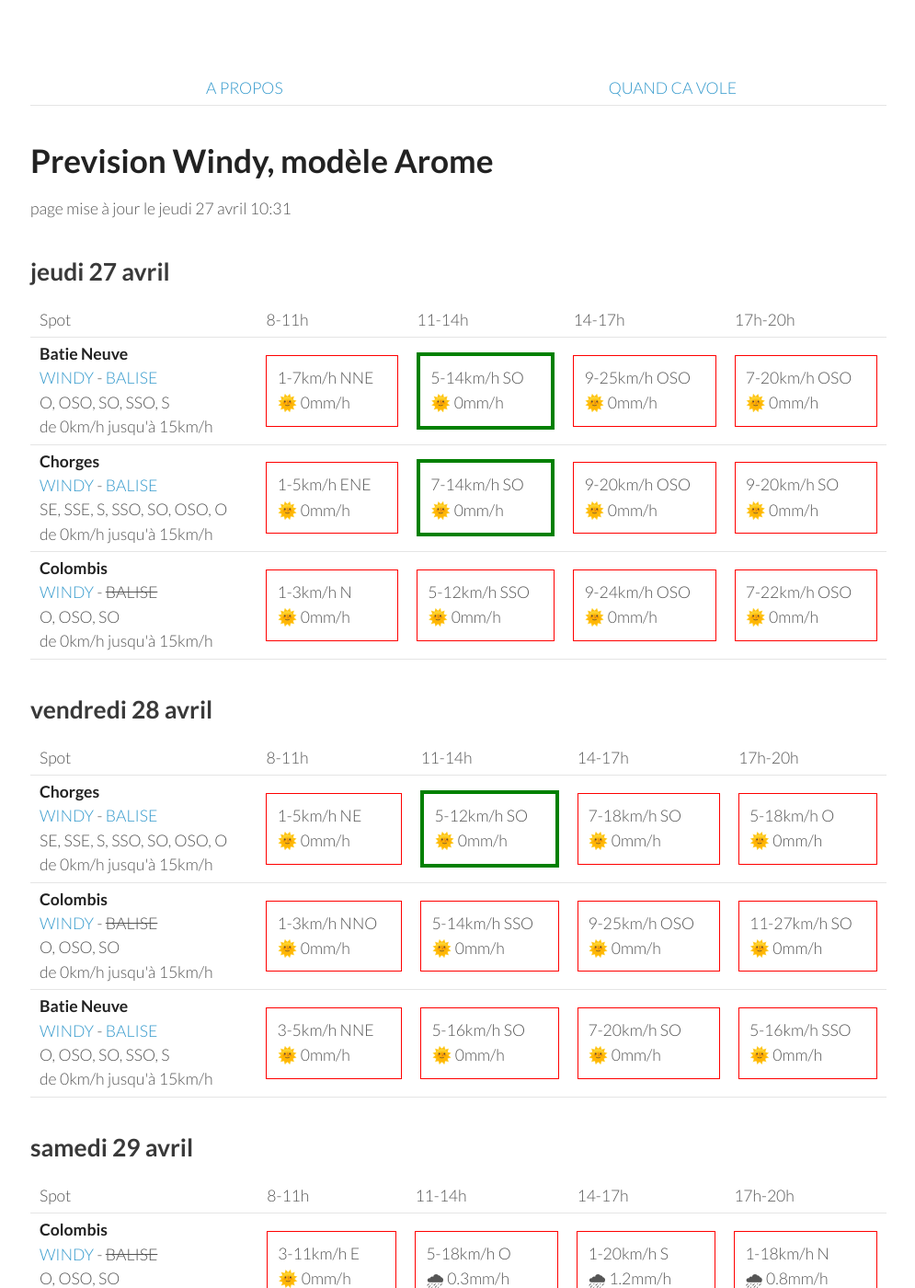
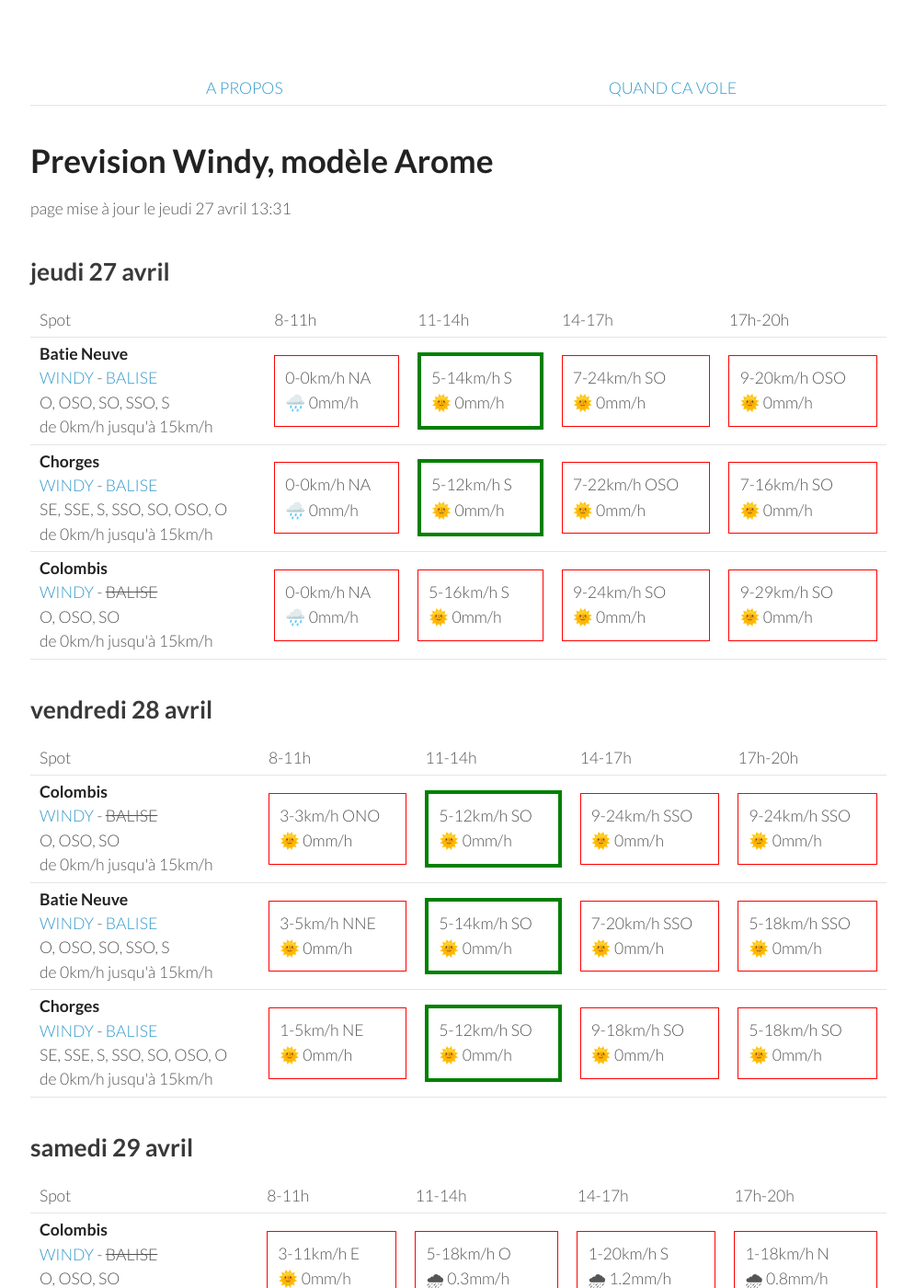
Before and after one commit to parapente-dans-le-nord/parapente-dans-le-nord.github.io, a Jekyll site: the page built from serre_poncon.markdown, in a window 1280 px wide and 1400 px high. Shown: the whole window at 92% size, without its empty margins (25-1020 px from the left). Built offline with Jekyll 4.4.1, drawn with Linux system fonts in a browser that asks for light colours.

Commit message:
update index.markdown

```diff
--- a/serre_poncon.markdown
+++ b/serre_poncon.markdown
@@ -7,7 +7,7 @@ title:  "Tous les spots"
 {: .links}
 
 # Prevision Windy, modèle Arome
-page mise à jour le jeudi 27 avril 10:31
+page mise à jour le jeudi 27 avril 13:31
 
 ## jeudi 27 avril
 
@@ -24,31 +24,28 @@ page mise à jour le jeudi 27 avril 10:31
 <tr>
         <td><strong>Batie Neuve</strong><br><a href="https://windy.com/44.584/6.236?44.559,6.262,10,m:eTtagly">WINDY</a> - <span class=""><a href="https://www.openwindmap.org/PP554">BALISE</a> </span><br> <span class="vent-favorable">O, OSO, SO, SSO, S</span><br><span class="force-vent">de 0km/h jusqu'à 15km/h</span> </td>
 
-            <td><div class="not-flyable"><p>1-7km/h NNE</p><p>🌞 0mm/h</p></div></td>
-            <td><div class="flyable"><p>5-14km/h SO</p><p>🌞 0mm/h</p></div></td>
-            <td><div class="not-flyable"><p>9-25km/h OSO</p><p>🌞 0mm/h</p></div></td>
-            <td><div class="not-flyable"><p>7-20km/h OSO</p><p>🌞 0mm/h</p></div></td>
-
+            <td><div class="not-flyable"><p>0-0km/h NA</p><p>🌧️ 0mm/h</p></div></td>
+            <td><div class="flyable"><p>5-14km/h S</p><p>🌞 0mm/h</p></div></td>
+            <td><div class="not-flyable"><p>7-24km/h SO</p><p>🌞 0mm/h</p></div></td>
+            <td><div class="not-flyable"><p>9-20km/h OSO</p><p>🌞 0mm/h</p></div></td>
 
     </tr>
 <tr>
         <td><strong>Chorges</strong><br><a href="https://windy.com/44.578/6.280?44.559,6.262,10">WINDY</a> - <span class=""><a href="https://www.openwindmap.org/PP554">BALISE</a> </span><br> <span class="vent-favorable">SE, SSE, S, SSO, SO, OSO, O</span><br><span class="force-vent">de 0km/h jusqu'à 15km/h</span> </td>
 
-            <td><div class="not-flyable"><p>1-5km/h ENE</p><p>🌞 0mm/h</p></div></td>
-            <td><div class="flyable"><p>7-14km/h SO</p><p>🌞 0mm/h</p></div></td>
-            <td><div class="not-flyable"><p>9-20km/h OSO</p><p>🌞 0mm/h</p></div></td>
-            <td><div class="not-flyable"><p>9-20km/h SO</p><p>🌞 0mm/h</p></div></td>
-
+            <td><div class="not-flyable"><p>0-0km/h NA</p><p>🌧️ 0mm/h</p></div></td>
+            <td><div class="flyable"><p>5-12km/h S</p><p>🌞 0mm/h</p></div></td>
+            <td><div class="not-flyable"><p>7-22km/h OSO</p><p>🌞 0mm/h</p></div></td>
+            <td><div class="not-flyable"><p>7-16km/h SO</p><p>🌞 0mm/h</p></div></td>
 
     </tr>
 <tr>
         <td><strong>Colombis</strong><br><a href="https://windy.com/44.494/6.216?44.559,6.262,10">WINDY</a> - <span class="no-balise"> BALISE </span><br> <span class="vent-favorable">O, OSO, SO</span><br><span class="force-vent">de 0km/h jusqu'à 15km/h</span> </td>
 
-            <td><div class="not-flyable"><p>1-3km/h N</p><p>🌞 0mm/h</p></div></td>
-            <td><div class="not-flyable"><p>5-12km/h SSO</p><p>🌞 0mm/h</p></div></td>
-            <td><div class="not-flyable"><p>9-24km/h OSO</p><p>🌞 0mm/h</p></div></td>
-            <td><div class="not-flyable"><p>7-22km/h OSO</p><p>🌞 0mm/h</p></div></td>
-
+            <td><div class="not-flyable"><p>0-0km/h NA</p><p>🌧️ 0mm/h</p></div></td>
+            <td><div class="not-flyable"><p>5-16km/h S</p><p>🌞 0mm/h</p></div></td>
+            <td><div class="not-flyable"><p>9-24km/h SO</p><p>🌞 0mm/h</p></div></td>
+            <td><div class="not-flyable"><p>9-29km/h SO</p><p>🌞 0mm/h</p></div></td>
 
     </tr>
 
@@ -68,22 +65,12 @@ page mise à jour le jeudi 27 avril 10:31
       <td>17h-20h</td>
     </tr>
 <tr>
-        <td><strong>Chorges</strong><br><a href="https://windy.com/44.578/6.280?44.559,6.262,10">WINDY</a> - <span class=""><a href="https://www.openwindmap.org/PP554">BALISE</a> </span><br> <span class="vent-favorable">SE, SSE, S, SSO, SO, OSO, O</span><br><span class="force-vent">de 0km/h jusqu'à 15km/h</span> </td>
-
-            <td><div class="not-flyable"><p>1-5km/h NE</p><p>🌞 0mm/h</p></div></td>
-            <td><div class="flyable"><p>5-12km/h SO</p><p>🌞 0mm/h</p></div></td>
-            <td><div class="not-flyable"><p>7-18km/h SO</p><p>🌞 0mm/h</p></div></td>
-            <td><div class="not-flyable"><p>5-18km/h O</p><p>🌞 0mm/h</p></div></td>
-
-
-    </tr>
-<tr>
         <td><strong>Colombis</strong><br><a href="https://windy.com/44.494/6.216?44.559,6.262,10">WINDY</a> - <span class="no-balise"> BALISE </span><br> <span class="vent-favorable">O, OSO, SO</span><br><span class="force-vent">de 0km/h jusqu'à 15km/h</span> </td>
 
-            <td><div class="not-flyable"><p>1-3km/h NNO</p><p>🌞 0mm/h</p></div></td>
-            <td><div class="not-flyable"><p>5-14km/h SSO</p><p>🌞 0mm/h</p></div></td>
-            <td><div class="not-flyable"><p>9-25km/h OSO</p><p>🌞 0mm/h</p></div></td>
-            <td><div class="not-flyable"><p>11-27km/h SO</p><p>🌞 0mm/h</p></div></td>
+            <td><div class="not-flyable"><p>3-3km/h ONO</p><p>🌞 0mm/h</p></div></td>
+            <td><div class="flyable"><p>5-12km/h SO</p><p>🌞 0mm/h</p></div></td>
+            <td><div class="not-flyable"><p>9-24km/h SSO</p><p>🌞 0mm/h</p></div></td>
+            <td><div class="not-flyable"><p>9-24km/h SSO</p><p>🌞 0mm/h</p></div></td>
 
 
     </tr>
@@ -91,9 +78,19 @@ page mise à jour le jeudi 27 avril 10:31
         <td><strong>Batie Neuve</strong><br><a href="https://windy.com/44.584/6.236?44.559,6.262,10,m:eTtagly">WINDY</a> - <span class=""><a href="https://www.openwindmap.org/PP554">BALISE</a> </span><br> <span class="vent-favorable">O, OSO, SO, SSO, S</span><br><span class="force-vent">de 0km/h jusqu'à 15km/h</span> </td>
 
             <td><div class="not-flyable"><p>3-5km/h NNE</p><p>🌞 0mm/h</p></div></td>
-            <td><div class="not-flyable"><p>5-16km/h SO</p><p>🌞 0mm/h</p></div></td>
-            <td><div class="not-flyable"><p>7-20km/h SO</p><p>🌞 0mm/h</p></div></td>
-            <td><div class="not-flyable"><p>5-16km/h SSO</p><p>🌞 0mm/h</p></div></td>
+            <td><div class="flyable"><p>5-14km/h SO</p><p>🌞 0mm/h</p></div></td>
+            <td><div class="not-flyable"><p>7-20km/h SSO</p><p>🌞 0mm/h</p></div></td>
+            <td><div class="not-flyable"><p>5-18km/h SSO</p><p>🌞 0mm/h</p></div></td>
+
+
+    </tr>
+<tr>
+        <td><strong>Chorges</strong><br><a href="https://windy.com/44.578/6.280?44.559,6.262,10">WINDY</a> - <span class=""><a href="https://www.openwindmap.org/PP554">BALISE</a> </span><br> <span class="vent-favorable">SE, SSE, S, SSO, SO, OSO, O</span><br><span class="force-vent">de 0km/h jusqu'à 15km/h</span> </td>
+
+            <td><div class="not-flyable"><p>1-5km/h NE</p><p>🌞 0mm/h</p></div></td>
+            <td><div class="flyable"><p>5-12km/h SO</p><p>🌞 0mm/h</p></div></td>
+            <td><div class="not-flyable"><p>9-18km/h SO</p><p>🌞 0mm/h</p></div></td>
+            <td><div class="not-flyable"><p>5-18km/h SO</p><p>🌞 0mm/h</p></div></td>
 
 
     </tr>
```
